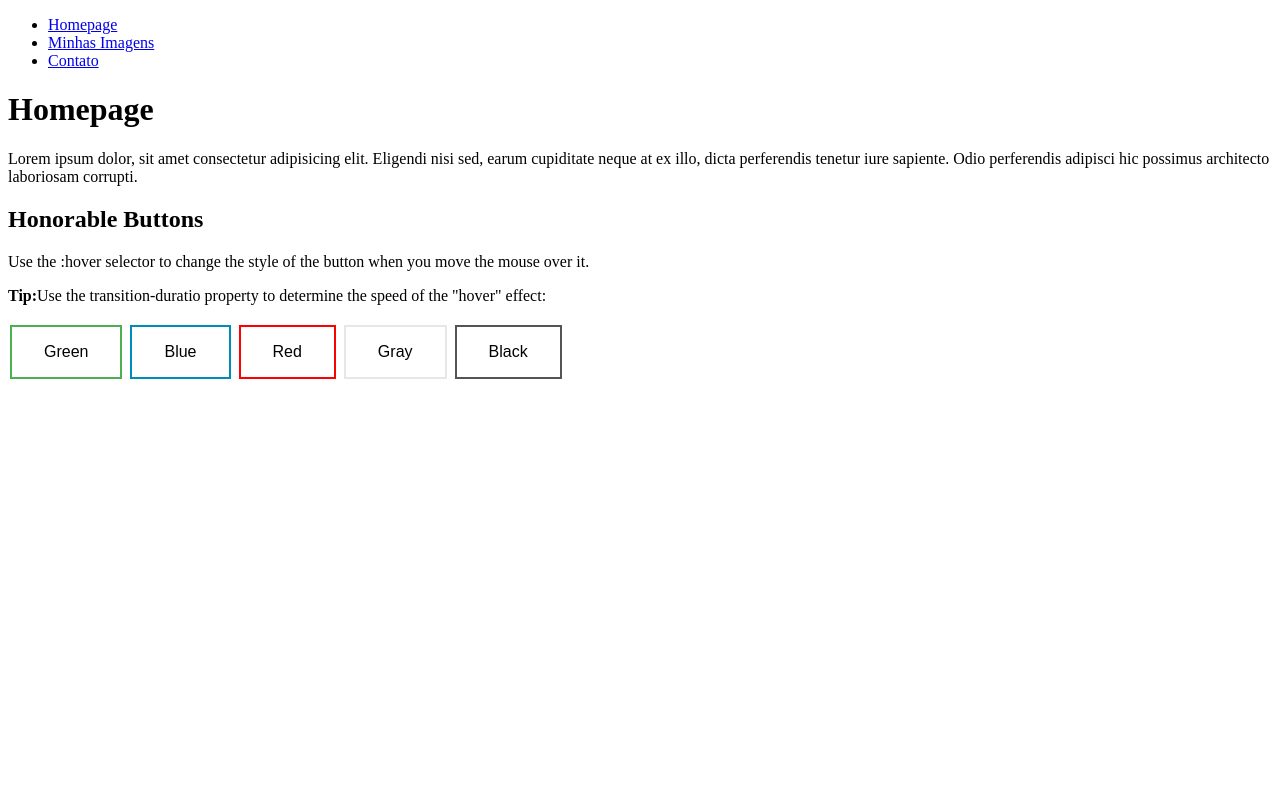
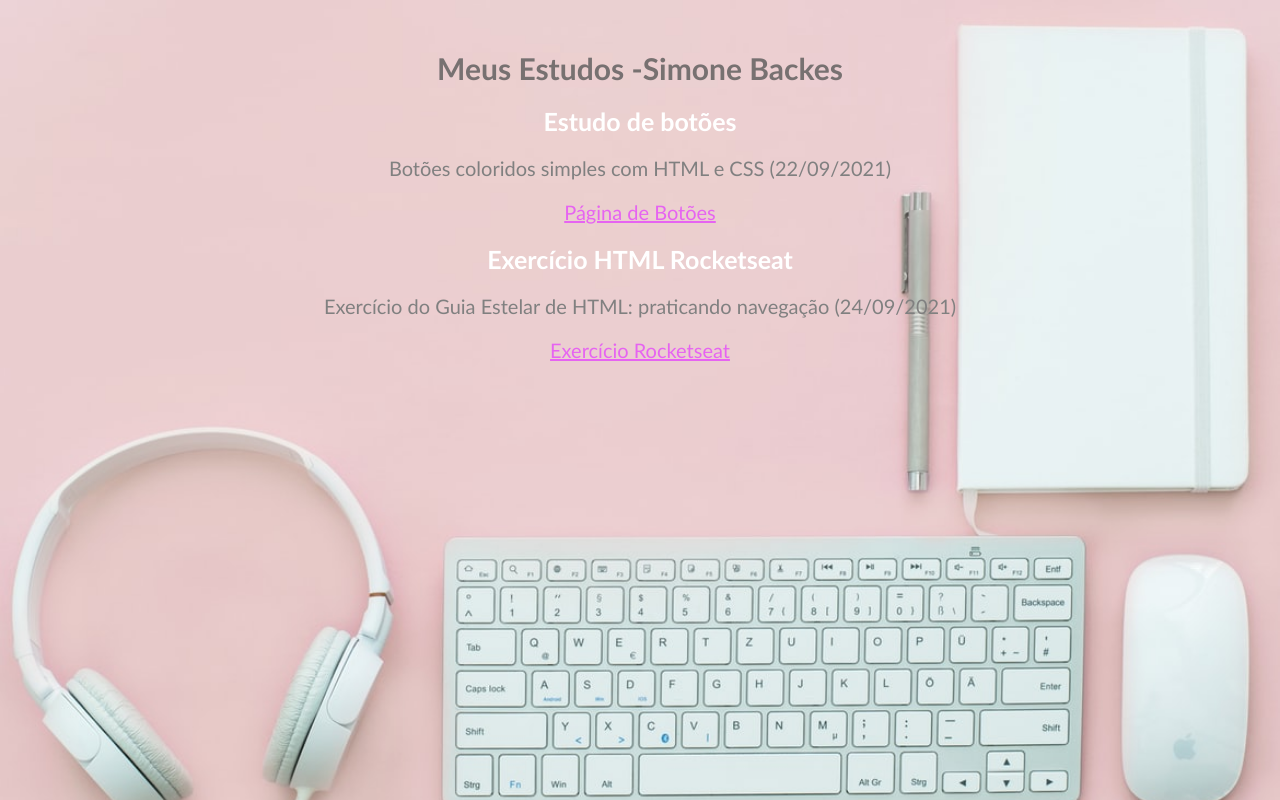
Before and after one commit to sihbackes/Studies, a plain HTML site: page Elementos/index.html in a window 1280 px wide. Drawn offline with Linux system fonts and the light colour scheme.

Commit message:
estrutura dos meus estudos

```diff
--- /dev/null
+++ b/Elementos/css/geral.css
@@ -0,0 +1,27 @@
+.background {
+  background-image: url(/files/background.jpg);
+  background-size: cover;
+}
+
+.title {
+  margin-top: 50px;
+  font-size: 30px;
+  font-weight: bold;
+  color: rgb(119, 113, 113);
+}
+h1 {
+  font-family: "Gill Sans", "Gill Sans MT", Calibri, "Trebuchet MS", sans-serif;
+  font-size: 25px;
+  color: white;
+  text-align: center;
+}
+
+p {
+  font-family: "Gill Sans", "Gill Sans MT", Calibri, "Trebuchet MS", sans-serif;
+  font-size: 20px;
+  color: gray;
+  text-align: center;
+}
+a {
+  color: rgb(230, 100, 241);
+}
--- a/Elementos/index.html
+++ b/Elementos/index.html
@@ -1,38 +1,26 @@
 <!DOCTYPE html>
-<html>
+<html lang="en">
 
 <head>
-  <link rel="stylesheet" href="style.css">
+  <meta charset="UTF-8">
+  <meta http-equiv="X-UA-Compatible" content="IE=edge">
+  <meta name="viewport" content="width=device-width, initial-scale=1.0">
+  <link rel="stylesheet" href="./css/geral.css">
+  <title>Estudos</title>
+
 </head>
 
-<body>
-  <div>
-    <nav>
-      <ul>
-        <li>
-          <a href="index.html">Homepage</a>
-        </li>
-        <li>
-          <a href="files/images.html">Minhas Imagens</a>
-        </li>
-        <li>
-          <a href="contact.html">Contato</a>
-        </li>
-      </ul>
-    </nav>
-    <h1>Homepage</h1>
-    <p>Lorem ipsum dolor, sit amet consectetur adipisicing elit. Eligendi nisi sed, earum cupiditate neque at ex illo, dicta perferendis tenetur iure sapiente. Odio perferendis adipisci hic possimus architecto laboriosam corrupti.</p>
+<body class="background">
+  <div class="container">
+    <h1 class="title">Meus Estudos -Simone Backes</h1>
+    <h1>Estudo de botões</h1>
+    <p>Botões coloridos simples com HTML e CSS (22/09/2021)</p>
+    <p><a href=" buttons.html">Página de Botões</a></p>
+
+    <h1>Exercício HTML Rocketseat</h1>
+    <p>Exercício do Guia Estelar de HTML: praticando navegação (24/09/2021)</p>
+    <p><a href="homepage.html">Exercício Rocketseat</a></p>
   </div>
-
-  <h2>Honorable Buttons</h2>
-  <p>Use the :hover selector to change the style of the button when you move the mouse over it.</p>
-  <p><strong>Tip:</strong>Use the transition-duratio property to determine the speed of the "hover" effect:</p>
-
-  <button class="button button1">Green</button>
-  <button class="button button2">Blue</button>
-  <button class="button button3">Red</button>
-  <button class="button button4">Gray</button>
-  <button class="button button5">Black</button>
 
 </body>
 
```
Also changed, not shown: Elementos/buttons.html (added, +19 -0 lines), Elementos/contact.html (+1 -0 lines), Elementos/files/images.html (+1 -0 lines), Elementos/homepage.html (added, +32 -0 lines), Elementos/css/buttons.css (renamed from Elementos/style.css), Elementos/files/background.jpeg (added), Elementos/files/background.jpg (added).
